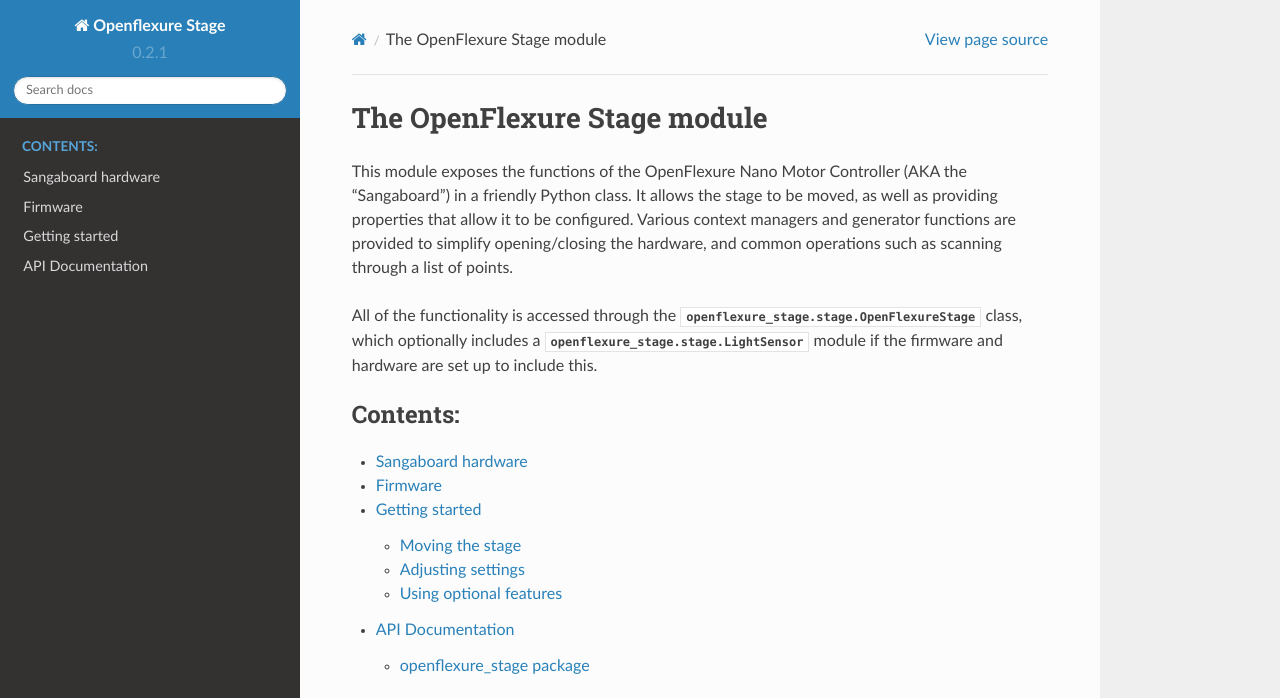
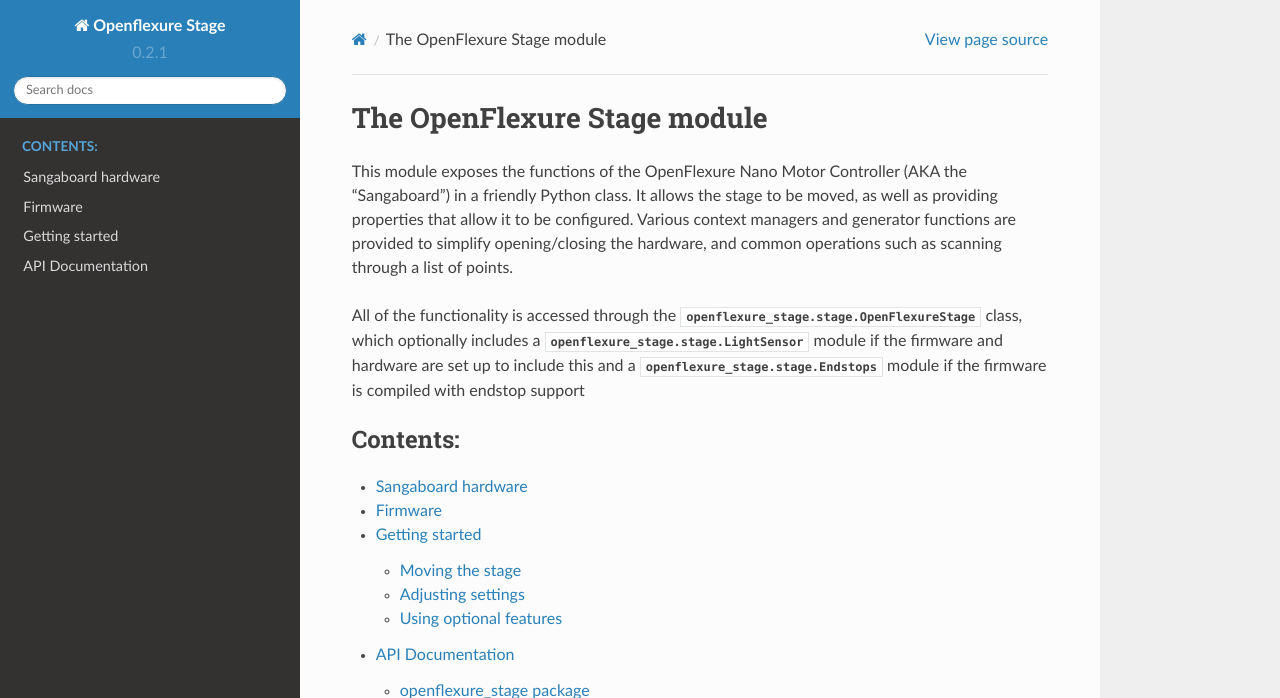
Before and after one commit to rwb27/openflexure_nano_motor_controller, a Sphinx documentation site: the page built from docs/index.rst, in a window 1280 px wide and 1173 px high, cut to the strip 0-698 px from the top of the window. Built offline with Sphinx 7.4.7 and the Read the Docs theme 2.0.0, drawn with Linux system fonts in a browser that asks for light colours.

Commit message:
Endstop description in docs

```diff
--- a/docs/getting_started.rst
+++ b/docs/getting_started.rst
@@ -33,3 +33,5 @@ There are a number of properties of your :class:`~.OpenFlexureStage` object that
 Using optional features
 -------------------------
 If you compile support for it, you can add a light sensor to the stage, which is accessed as :attr:`~.OpenFlexureStage.light_sensor`.  This returns a :class:`.LightSensor` which allows you to control the gain (if possible) and read the light intensity.
+
+If you compile support for it, you can add mechanical endstops, which are accessed as :attr:`~.OpenFlexureStage.endstops`. This returns :class:`.Endstops` which allows you to home the axes, check endstop status, and control soft endstop position (if enabled).
--- a/docs/index.rst
+++ b/docs/index.rst
@@ -15,7 +15,8 @@ common operations such as scanning through a list of points.
 
 All of the functionality is accessed through the :class:`openflexure_stage.stage.OpenFlexureStage` class,
 which optionally includes a :class:`openflexure_stage.stage.LightSensor` module if the firmware and
-hardware are set up to include this.
+hardware are set up to include this and a :class:`openflexure_stage.stage.Endstops` module if the firmware
+is compiled with endstop support
 
 .. toctree::
    :maxdepth: 2
```
